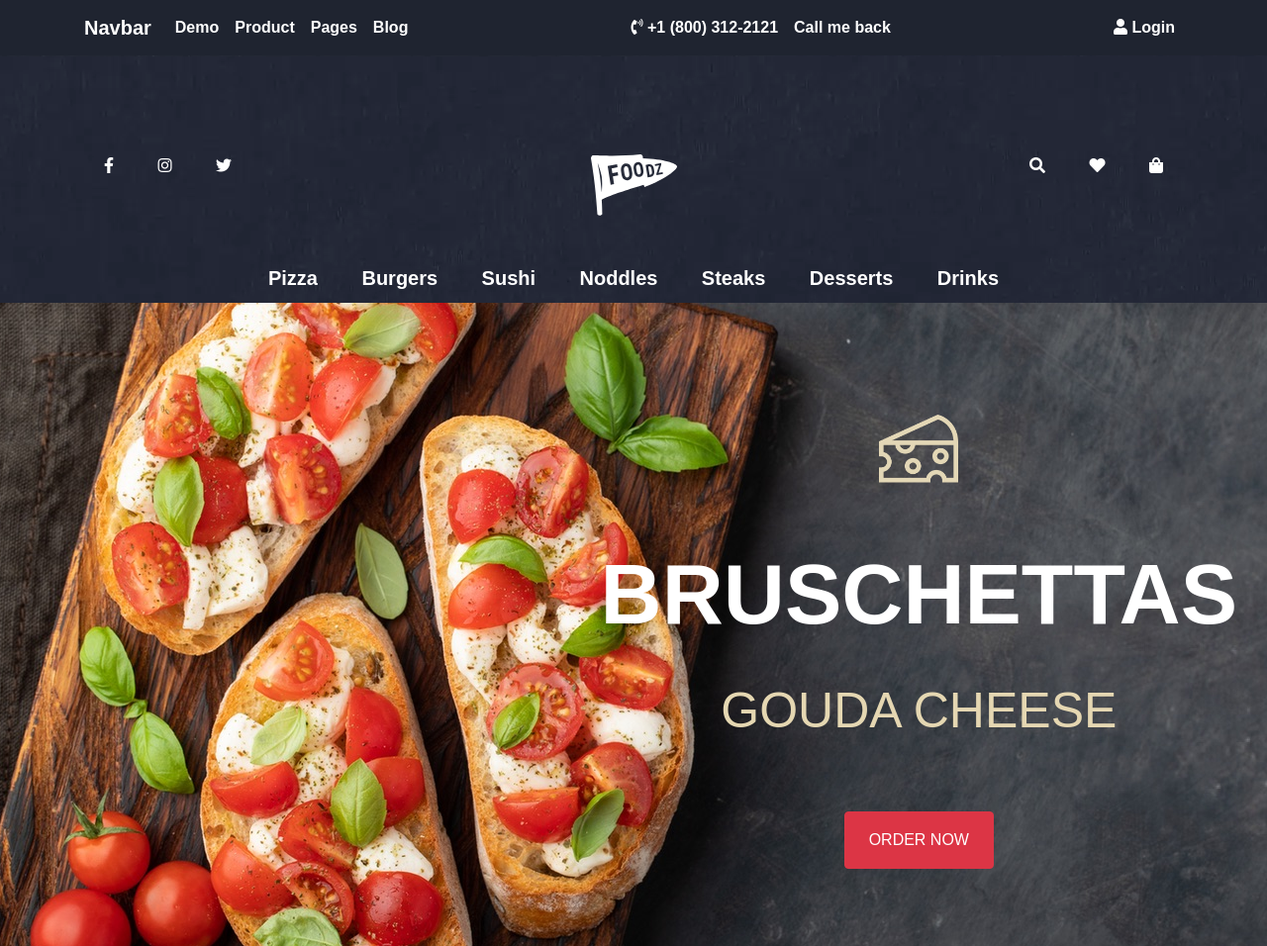
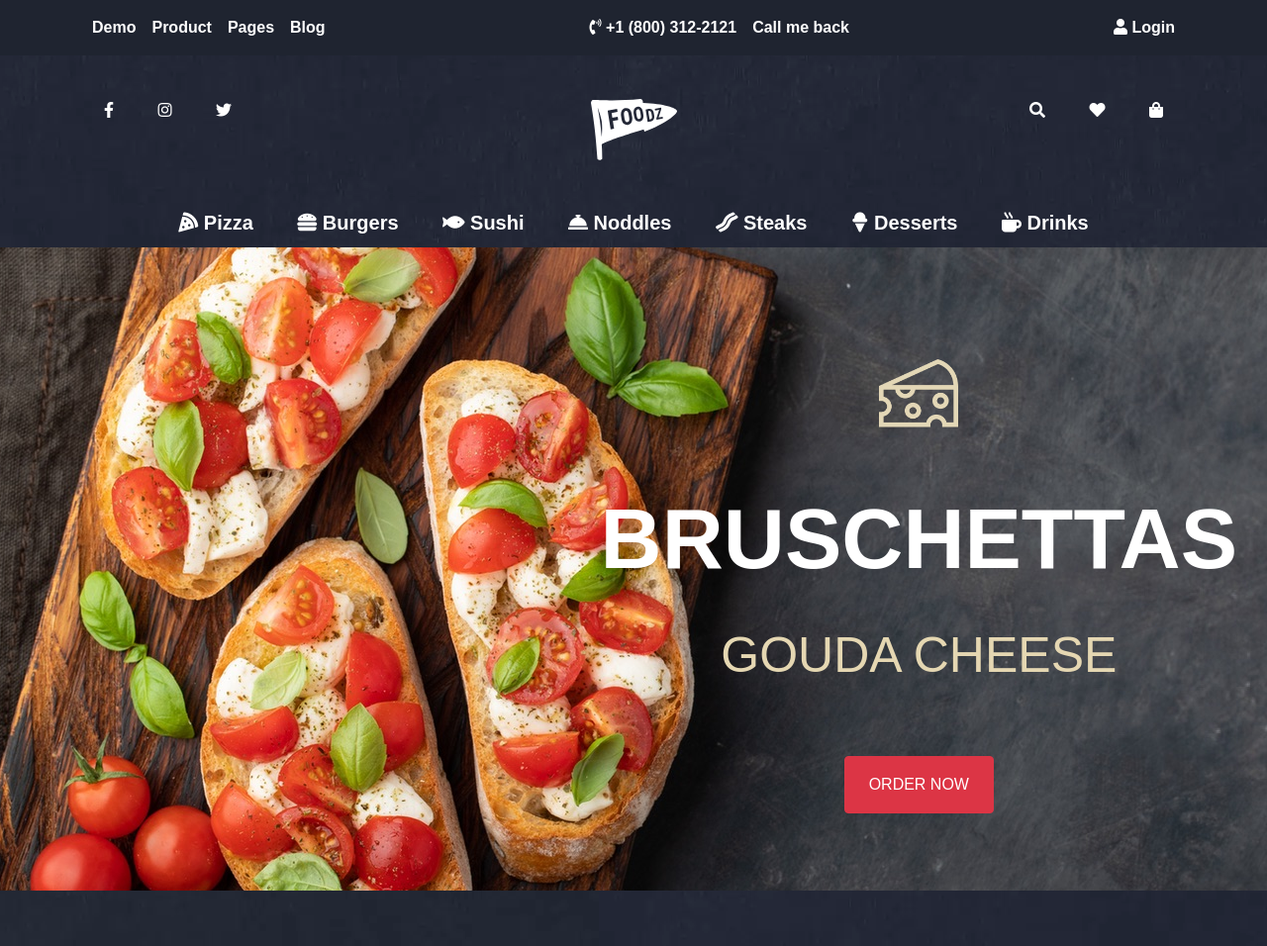
Before and after one commit to pn09021997/Foodz, a plain HTML site: page index.html in a window 1280 px wide. Shown: the top 956 px of the page at 99% size. Drawn offline with nearby package versions, Linux system fonts and the light colour scheme.

Commit message:
Update index.html

```diff
--- a/index.html
+++ b/index.html
@@ -18,16 +18,14 @@
         <img src="./public/images/download.svg" alt="">
     </button>
     <div class="top-header">
-        <nav class="navbar navbar-expand-lg navbar-dark bg-navbar">
+        <nav class="navbar navbar-expand-lg navbar-dark bg-navbar fixed-top">
             <div class="container">
-                <a class="navbar-brand" href="#">Navbar</a>
                 <button class="navbar-toggler" type="button" data-toggle="collapse"
                     data-target="#navbarSupportedContent" aria-controls="navbarSupportedContent" aria-expanded="false"
                     aria-label="Toggle navigation">
                     <span class="navbar-toggler-icon"></span>
                 </button>
 
-                <div class="collapse navbar-collapse" id="navbarSupportedContent">
                 <div class="collapse navbar-collapse" id="navbarSupportedContent">
                     <ul class="navbar-nav me-auto mb-2 mb-lg-0">
                         <li class="nav-item">
@@ -45,8 +43,7 @@
                     </ul>
                     <ul class="navbar-nav mx-auto mb-2 mb-lg-0">
                         <li class="nav-item">
-                                <a class="nav-link active" aria-current="page" href="#"><i
-                                        class="fas fa-phone-volume"></i>
+                            <a class="nav-link active" aria-current="page" href="#"><i class="fas fa-phone-volume"></i>
                                 +1 (800) 312-2121</a>
                         </li>
                         <li class="nav-item">
@@ -59,7 +56,6 @@
                                 Login</a>
                         </li>
                     </ul>
-                    </div>
                 </div>
             </div>
 
@@ -93,13 +89,13 @@
                 <div class="home-menu text-center mt-5">
                     <div class="row">
                         <div class="col-md-12">
-                            <a href="#">Pizza</a>
-                            <a href="#">Burgers</a>
-                            <a href="#">Sushi</a>
-                            <a href="#">Noddles</a>
-                            <a href="#">Steaks</a>
-                            <a href="#">Desserts</a>
-                            <a href="#">Drinks</a>
+                            <a href="#"><i class="fas fa-pizza-slice"></i> Pizza</a>
+                            <a href="#"><i class="fas fa-hamburger"></i> Burgers</a>
+                            <a href="#"><i class="fas fa-fish"></i> Sushi</a>
+                            <a href="#"><i class="fas fa-concierge-bell"></i> Noddles</a>
+                            <a href="#"><i class="fas fa-bacon"></i> Steaks</a>
+                            <a href="#"><i class="fas fa-ice-cream"></i> Desserts</a>
+                            <a href="#"><i class="fas fa-mug-hot"></i> Drinks</a>
                         </div>
                     </div>
                 </div>
```
Lines whose indentation alone changed are shown as unchanged.
